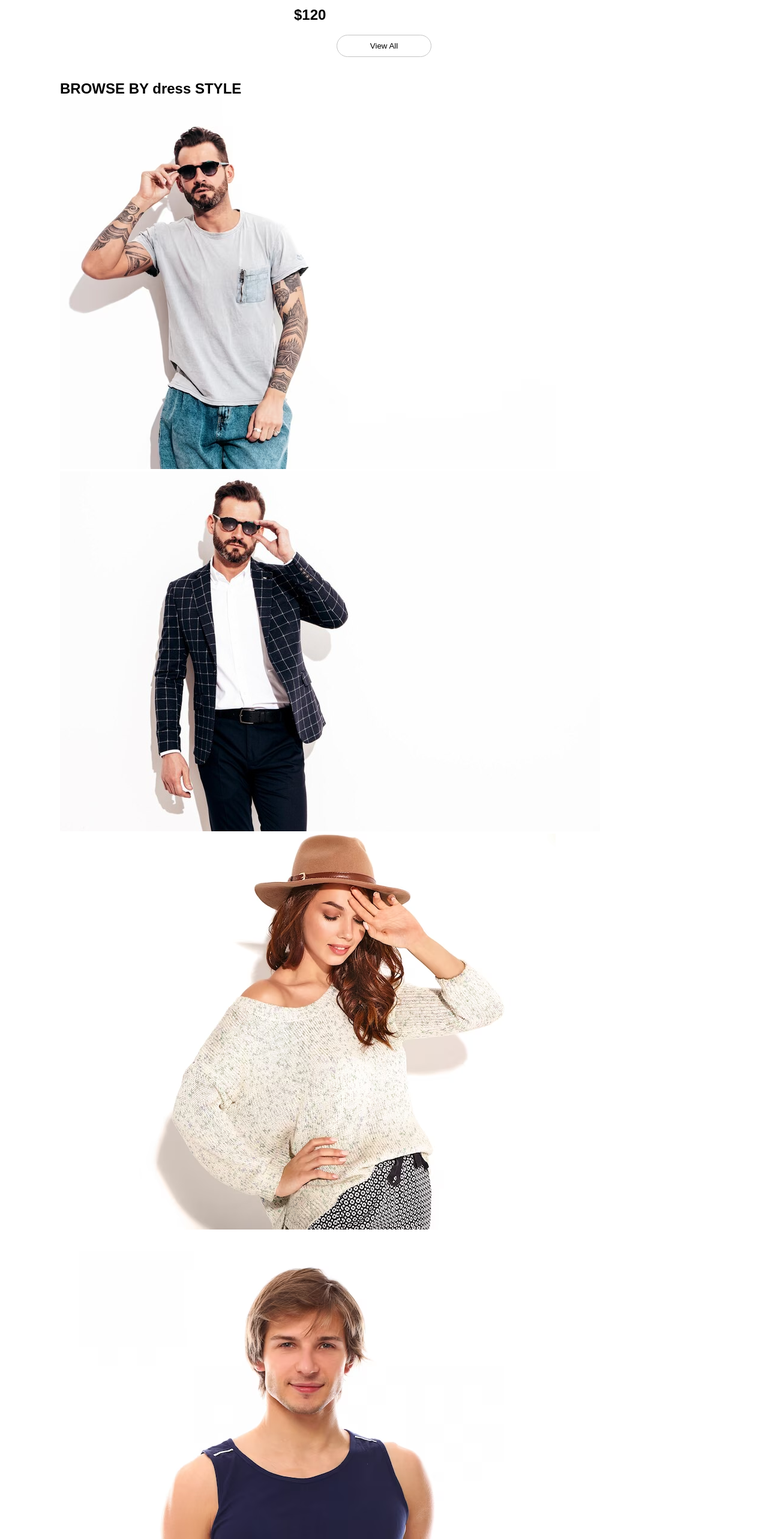
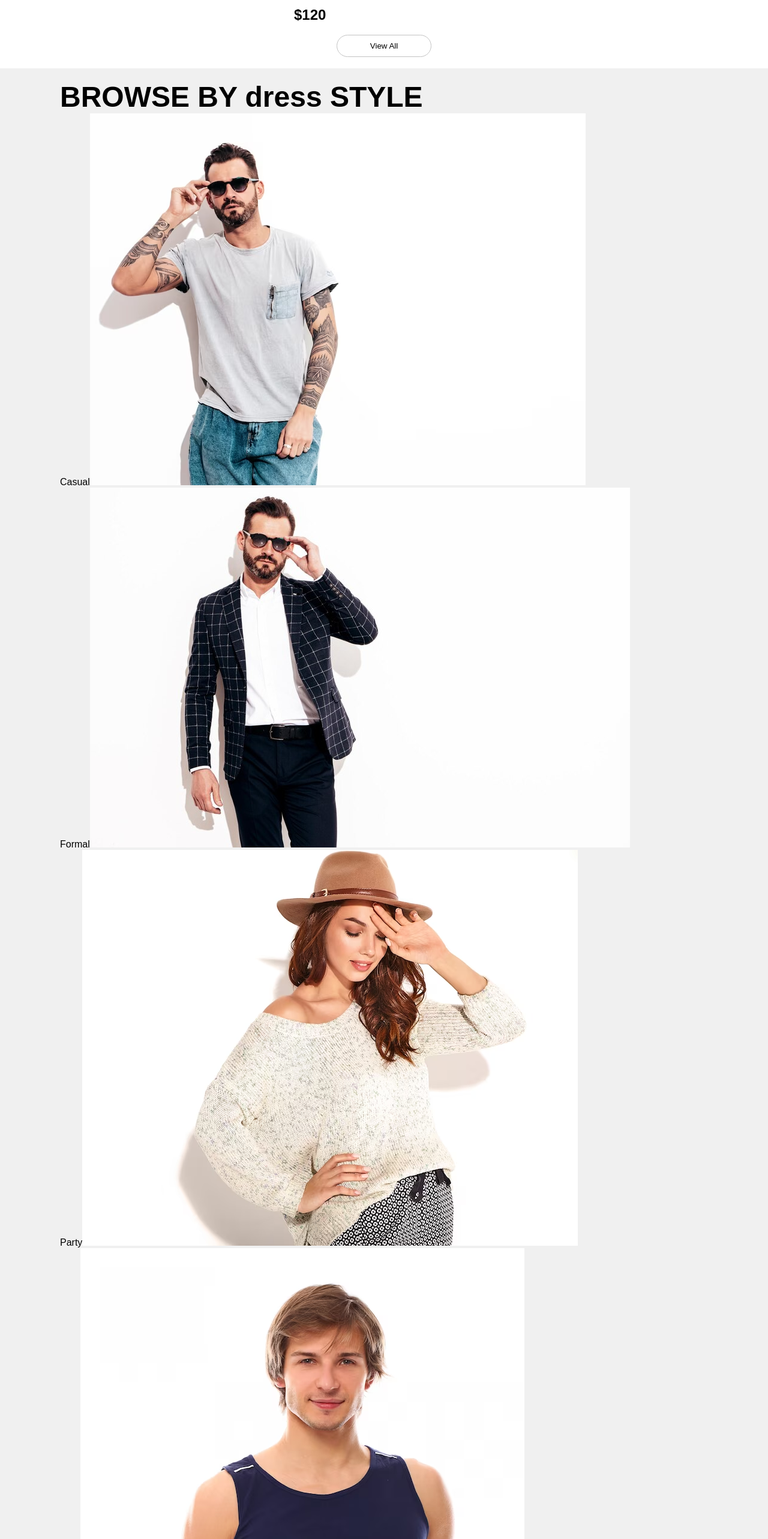
Before and after one commit to Adamsonoladipupo/SHOP.CO-eCommerce, a React (Vite) app in the folder shopCo/: page /landingpage in a window 1280 px wide. Shown: the part 1700-4266 px from the top of the page at 60% size. Built offline with nearby package versions, Linux system fonts and the light colour scheme; no server answers.

Commit message:
new update

```diff
--- a/shopCo/src/component/browseByStyle/BrowseByStyle.jsx
+++ b/shopCo/src/component/browseByStyle/BrowseByStyle.jsx
@@ -7,18 +7,22 @@ const BrowseByStyle = () => {
         <div className={styles.main_container}>
             <h2>BROWSE BY dress STYLE</h2>
             <div className={styles.clothe_styles}>
-                <span className="style">
+                <div className="style">
+                    <span>Casual</span>
                     <img src={images.casualStyle} alt="casual" />
-                </span>
-                <span className="style">
+                </div>
+                <div className="style">
+                    <span>Formal</span>
                     <img src={images.formalStyle} alt="formal" />
-                </span>
-                <span className="style">
+                </div>
+                <div className="style">
+                    <span>Party</span>
                     <img src={images.partyStyle} alt="party" />
-                </span>
-                <span className="style">
+                </div>
+                <div className="style">
+                    <span>Gym</span>
                     <img src={images.gymStyle} alt="gym" />
-                </span>
+                </div>
             </div>
         </div>
         </>
--- a/shopCo/src/component/browseByStyle/browseByStyle.module.css
+++ b/shopCo/src/component/browseByStyle/browseByStyle.module.css
@@ -13,5 +13,9 @@
 }
 .main_container{
     padding: 20px 100px;
-
+    background-color: var(--gray_col);
 }
+.main_container h2{
+    font-size: 48px;
+    font-weight: bolder;
+}
```
